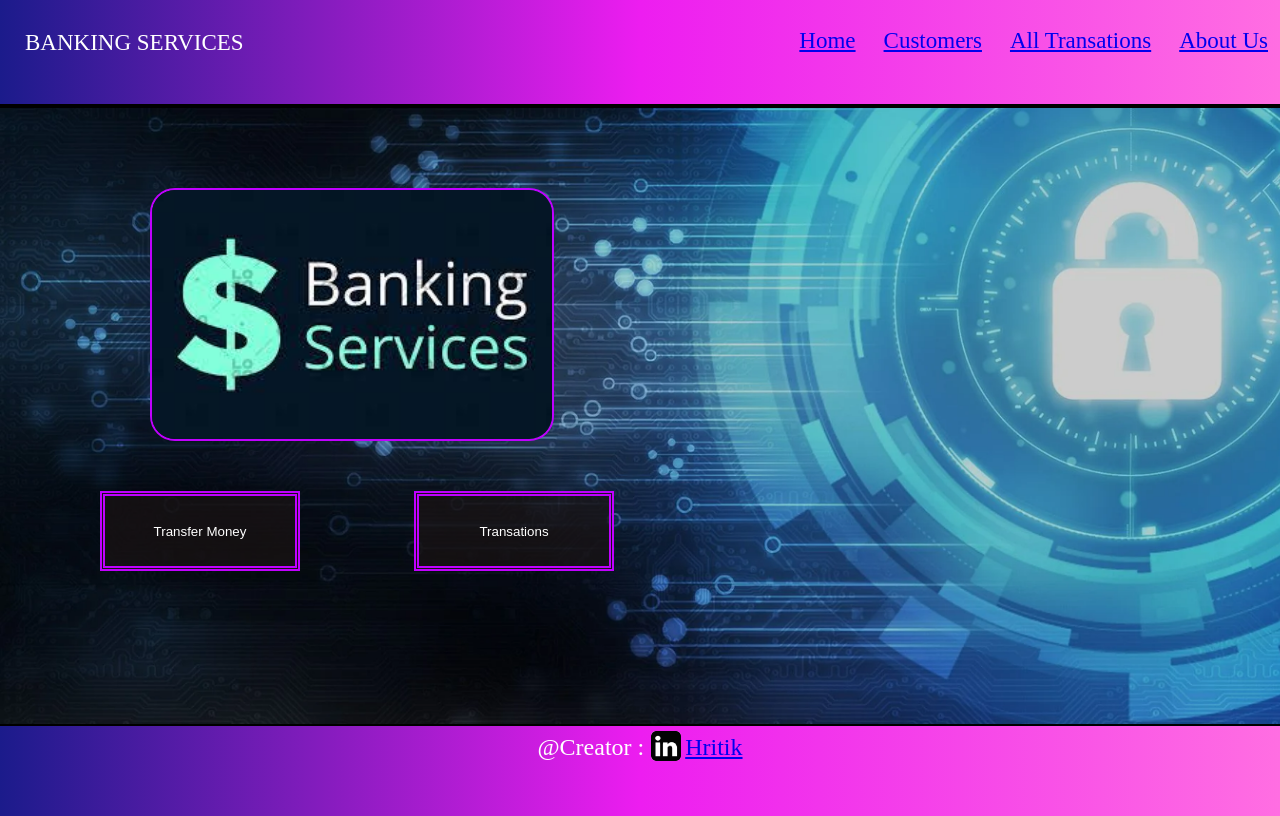
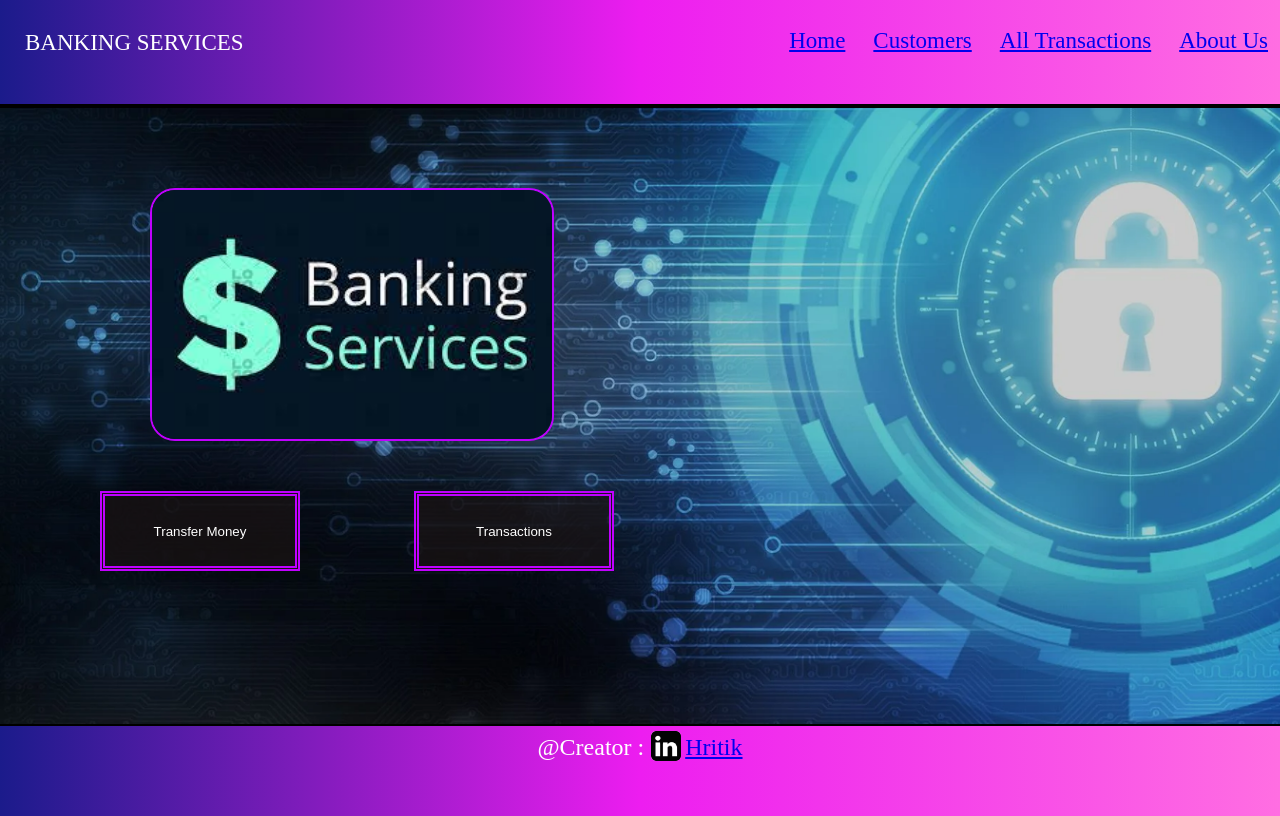
Before and after one commit to HritikGupta22/Project-Banking-Services, a PHP site: page /banking/ in a window 1280 px wide. Run offline with PHP 8.4, Linux system fonts and the light colour scheme.

Commit message:
Update index.php

```diff
--- a/banking/index.php
+++ b/banking/index.php
@@ -15,7 +15,7 @@
         <ul>
           <li><a href="/banking/index.php">Home</a></li>
           <li><a href="/banking/customers.php">Customers</a></li>
-          <li><a href="/banking/alltrans.php">All Transations</a></li>
+          <li><a href="/banking/alltrans.php">All Transactions</a></li>
           <li>
             <a
               href="/banking/aboutus.php"
@@ -32,7 +32,7 @@
         <img src="/banking/imgs/banklogo.jpg" id="img1">
         <p id="btns">
         <a href="/banking/customers.php"><button id="tfer">Transfer Money</button></a>
-        <a href="/banking/alltrans.php"><button id="trans"> Transations</button></a>
+        <a href="/banking/alltrans.php"><button id="trans"> Transactions </button></a>
         </p>
       </div>
 
```
